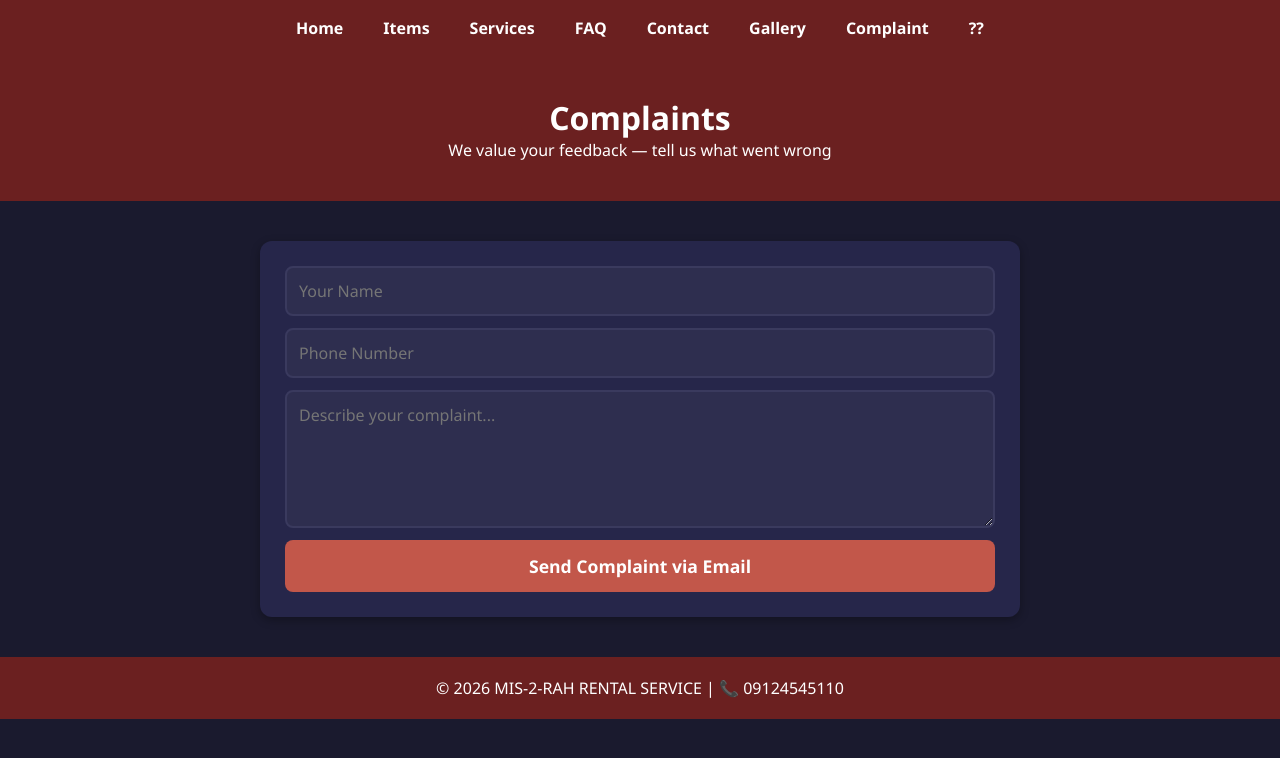
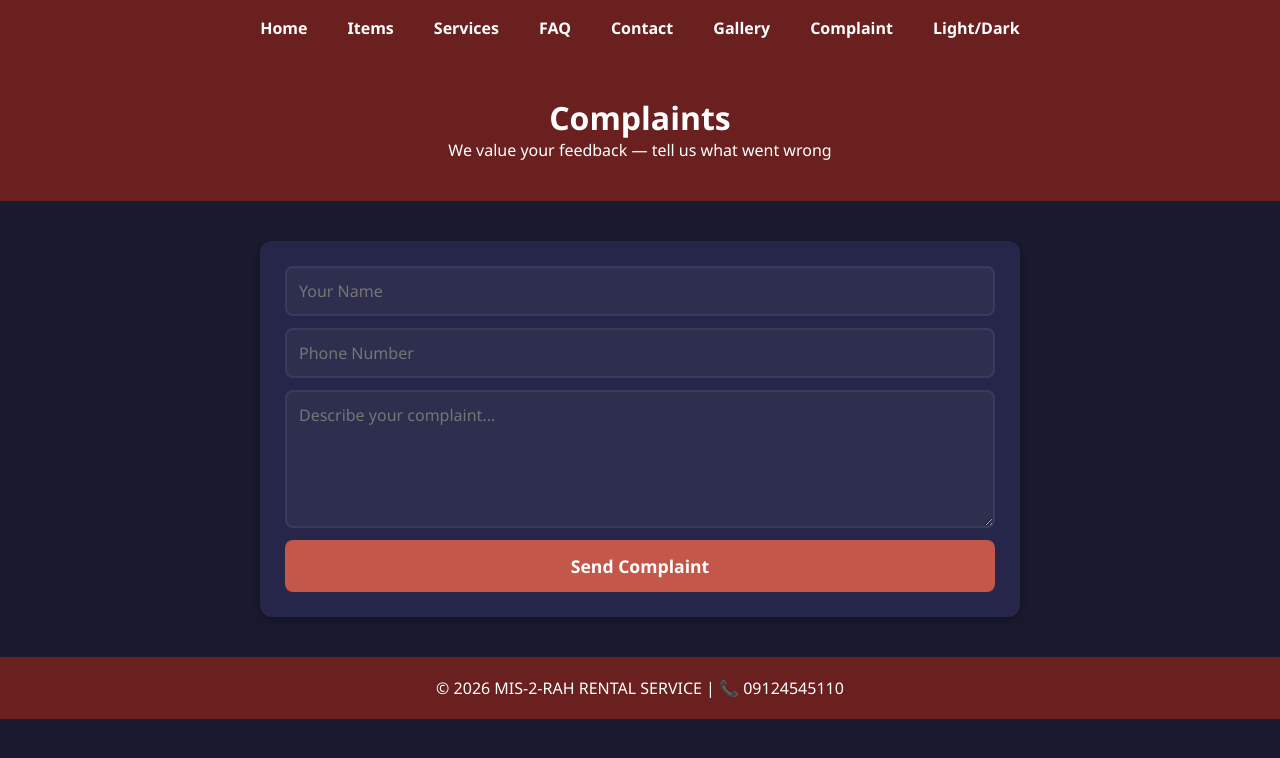
Before and after one commit to Faiz2008spec/faiz, a plain HTML site: page complaint.html in a window 1280 px wide. Drawn offline with Linux system fonts and the light colour scheme.

Commit message:
light/dark toggle fix + email forms via formsubmit

```diff
--- a/complaint.html
+++ b/complaint.html
@@ -33,7 +33,7 @@ body.light .note { background: #fff3cd; color: #333; }</style>
   <a href="contact.html">Contact</a>
   <a href="gallery.html">Gallery</a>
   <a href="complaint.html">Complaint</a>
-  <a href='#' onclick='toggleTheme();return false;'>??</a>
+  <a href='#' onclick='toggleTheme();return false;'>Light/Dark</a>
 </nav>
 
 <header>
@@ -42,11 +42,11 @@ body.light .note { background: #fff3cd; color: #333; }</style>
 </header>
 
 <section>
-  <form onsubmit="window.location.href='mailto:faizfazazi47@gmail.com?subject=Complaint from ' + encodeURIComponent(this.name.value) + '&body=' + encodeURIComponent('Name: ' + this.name.value + '\nPhone: ' + this.phone.value + '\nComplaint: ' + this.complaint.value); document.getElementById('msg').style.display='block'; return false;">
+  <form onsubmit="event.preventDefault(); var f=this; var data=new FormData(f); fetch('https://formsubmit.co/ajax/faizfazazi47@gmail.com', {method:'POST', body:data}).then(function(){ document.getElementById('msg').style.display='block'; f.reset(); }); return false;">
     <input type="text" name="name" placeholder="Your Name" required>
     <input type="tel" name="phone" placeholder="Phone Number" required>
     <textarea name="complaint" rows="5" placeholder="Describe your complaint..." required></textarea>
-    <button type="submit">Send Complaint via Email</button>
+    <button type="submit">Send Complaint</button>
   </form>
   <p id="msg" style="display:none; color:#7ad67a; font-size:1.2rem; text-align:center; margin-top:15px; font-weight:bold;">✅ Thank you for choosing us! Your message has been sent. We will contact you soon.</p>
 </section>
```
